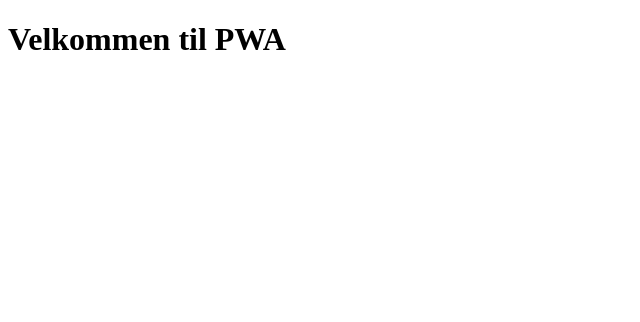
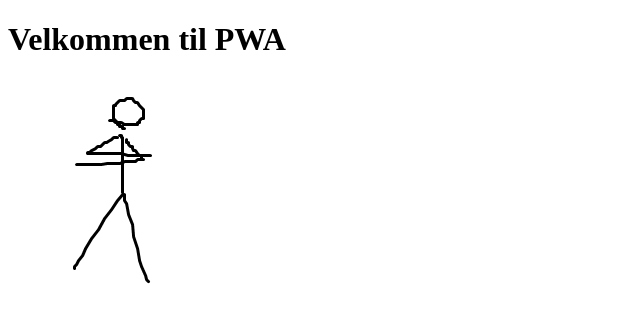
Before and after one commit to RasmusKvejborg/progressiveWebApp, a plain HTML site: page index.html in a window 1280 px wide. Shown: the whole page, without its empty margins (0-640 px from the left). Drawn offline with Linux system fonts and the light colour scheme.

Commit message:
2nd commit

```diff
--- a/index.html
+++ b/index.html
@@ -11,6 +11,7 @@
 </head>
 <body>
 <h1>Velkommen til PWA</h1>
+<img src="logo.png" alt="Logo">
 
 
 <script>
```
